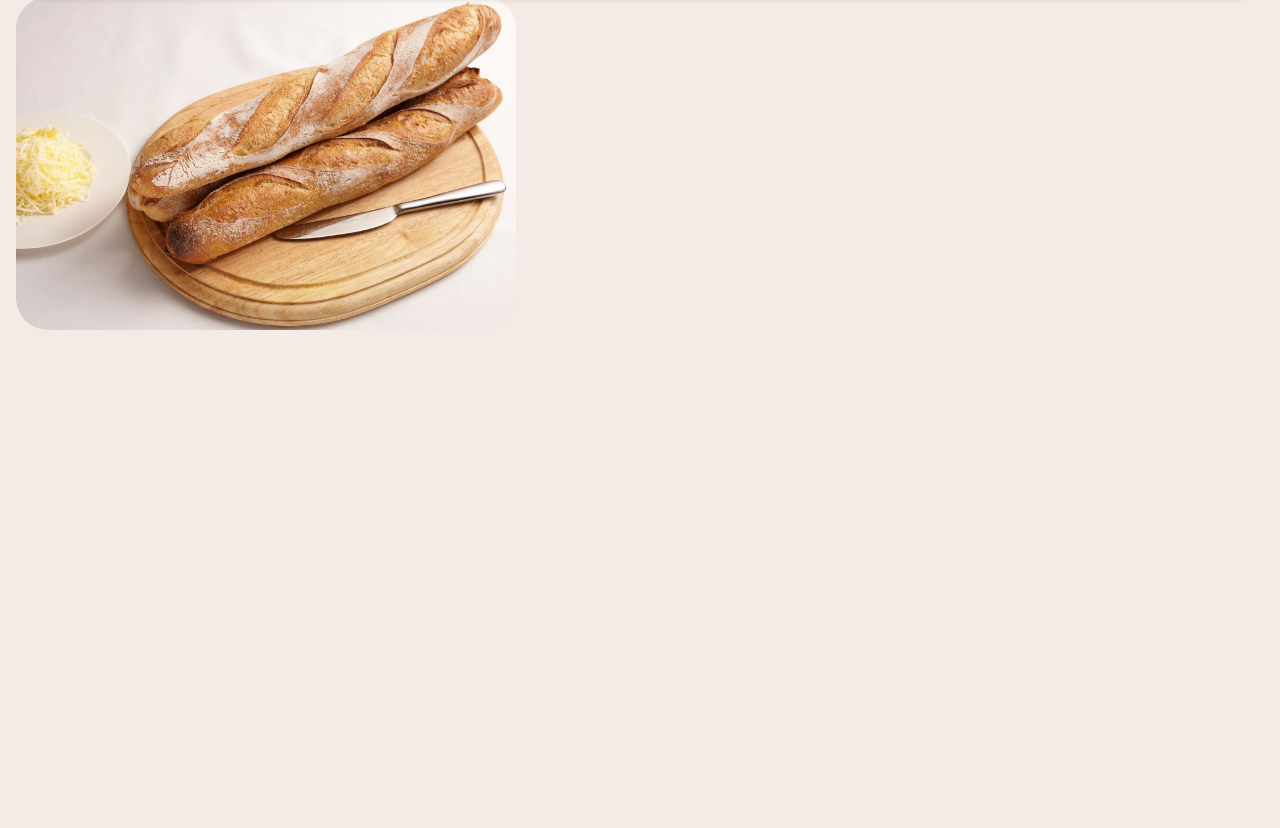
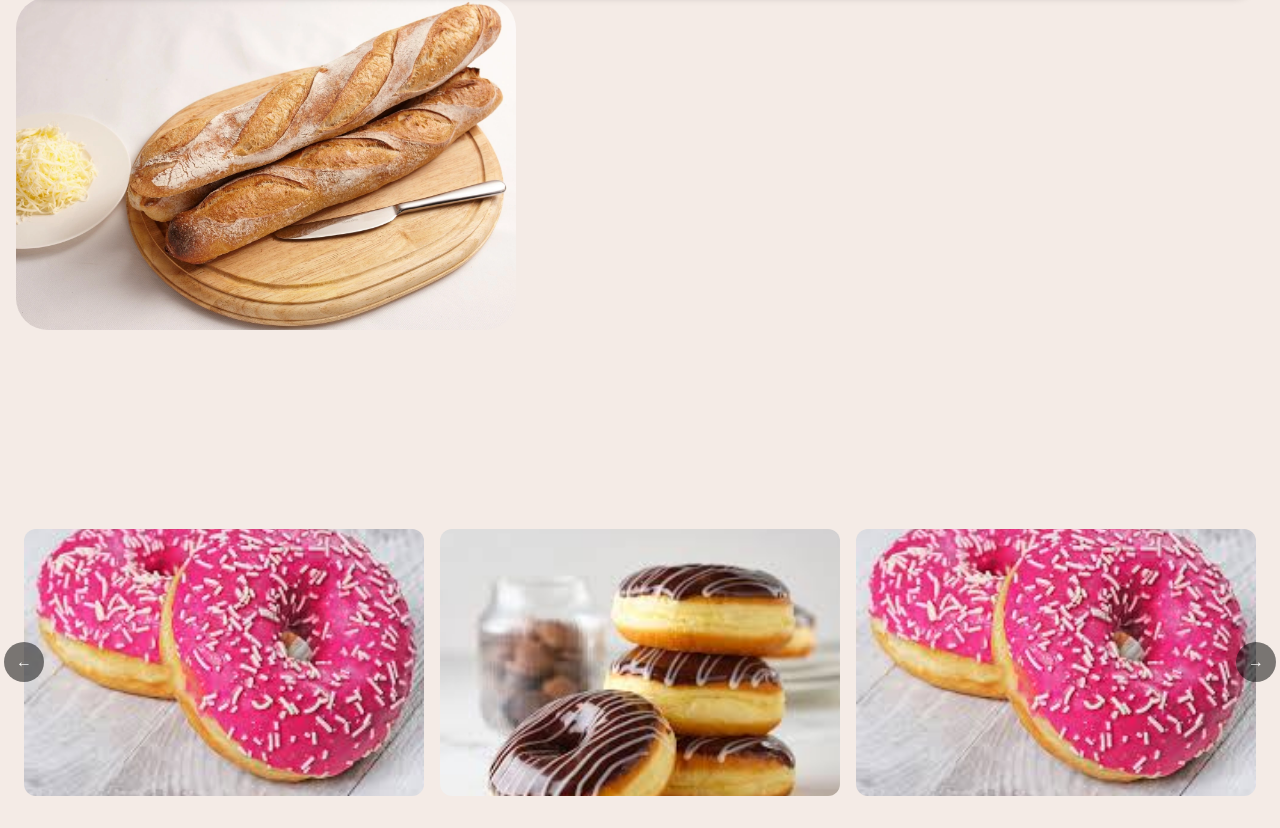
Before and after one commit to muhammadamin16/bakeU, a Next.js app: page / in a window 1280 px wide. Shown: the part 543-1371 px from the top of the page. Before the commit the page ends 1040 px from the top, so only its background shows below. Built offline with nearby package versions, Linux system fonts and the light colour scheme; a web font is replaced by a local one.

Commit message:
added carusel

```diff
--- a/app/(public)/page.tsx
+++ b/app/(public)/page.tsx
@@ -1,4 +1,5 @@
 import Hero from "@/components/layout/hero/page";
+import Slider from "@/components/ui/Carousel";
 import TopProducts from "@/components/ui/TopProducts";
 
 export default function Home() {
@@ -6,6 +7,7 @@ export default function Home() {
     <div className="container mx-auto xl:px-4">
       <Hero />
       <TopProducts />
+       <main className="py-6"><Slider /></main>
     </div>
   );
 }
--- a/components/layout/hero/page.tsx
+++ b/components/layout/hero/page.tsx
@@ -46,5 +46,6 @@ export default function Hero() {
         Crunchy
       </span>
     </div>
+
   );
 }
--- a/components/ui/Carousel.tsx
+++ b/components/ui/Carousel.tsx
@@ -1,3 +1,94 @@
-export default function Carousel() {
-  return <div>Carousel</div>;
+"use client";
+import { useState, useEffect, useRef } from "react";
+import Image from "next/image";
+
+const images = [
+  "/images/ponchik1.jpg",
+  "/images/ponchik2.jpg",
+  "/images/ponchik1.jpg",
+  "/images/ponchik2.jpg",
+  "/images/ponchik1.jpg",
+  "/images/ponchik2.jpg",
+];
+
+export default function Slider() {
+  const [index, setIndex] = useState(0);
+  const visible = 3;
+  const maxIndex = images.length - visible;
+
+  // TOUCH swipe support
+  const startX = useRef(0);
+  const endX = useRef(0);
+
+  const next = () => setIndex((i) => (i < maxIndex ? i + 1 : 0));
+  const prev = () => setIndex((i) => (i > 0 ? i - 1 : maxIndex));
+
+  // авто переход 3 секунды
+  useEffect(() => {
+    const timer = setInterval(() => {
+      next();
+    }, 3000);
+
+    return () => clearInterval(timer);
+  }, []);
+
+  // свайп
+  const handleTouchStart = (e: React.TouchEvent) => {
+    startX.current = e.touches[0].clientX;
+  };
+
+  const handleTouchEnd = (e: React.TouchEvent) => {
+    endX.current = e.changedTouches[0].clientX;
+
+    const diff = startX.current - endX.current;
+
+    if (diff > 50) next();     // swipe left
+    if (diff < -50) prev();    // swipe right
+  };
+
+  return (
+    <div
+      className="relative w-full mx-auto"
+      onTouchStart={handleTouchStart}
+      onTouchEnd={handleTouchEnd}
+    >
+      {/* ЛЕВАЯ стрелка */}
+      <button
+        onClick={prev}
+        className="absolute -left-3 top-1/2 -translate-y-1/2 z-10 bg-black/50 text-white px-3 py-2 rounded-full"
+      >
+        ←
+      </button>
+
+      {/* ПРАВАЯ стрелка */}
+      <button
+        onClick={next}
+        className="absolute -right-3 top-1/2 -translate-y-1/2 z-10 bg-black/50 text-white px-3 py-2 rounded-full"
+      >
+        →
+      </button>
+
+      {/* СЛАЙДЕР */}
+      <div className="overflow-hidden">
+        <div
+          className="flex transition-transform duration-500"
+          style={{
+            transform: `translateX(-${(index * 100) / visible}%)`,
+          }}
+        >
+          {images.map((src, i) => (
+            <div
+              key={i}
+              className="w-1/3 p-2 shrink-0 cursor-pointer"
+              onClick={next} // ← КЛИК ПО КАРТИНКЕ = следующий слайд
+            >
+              <div className="relative aspect-3/2 rounded-xl overflow-hidden">
+                <Image src={src} alt="" fill className="object-cover" />
+              </div>
+            </div>
+          ))}
+        </div>
+      </div>
+    </div>
+  );
 }
```
Also changed, not shown: public/images/ponchik1.jpg (added), public/images/ponchik2.jpg (added).
